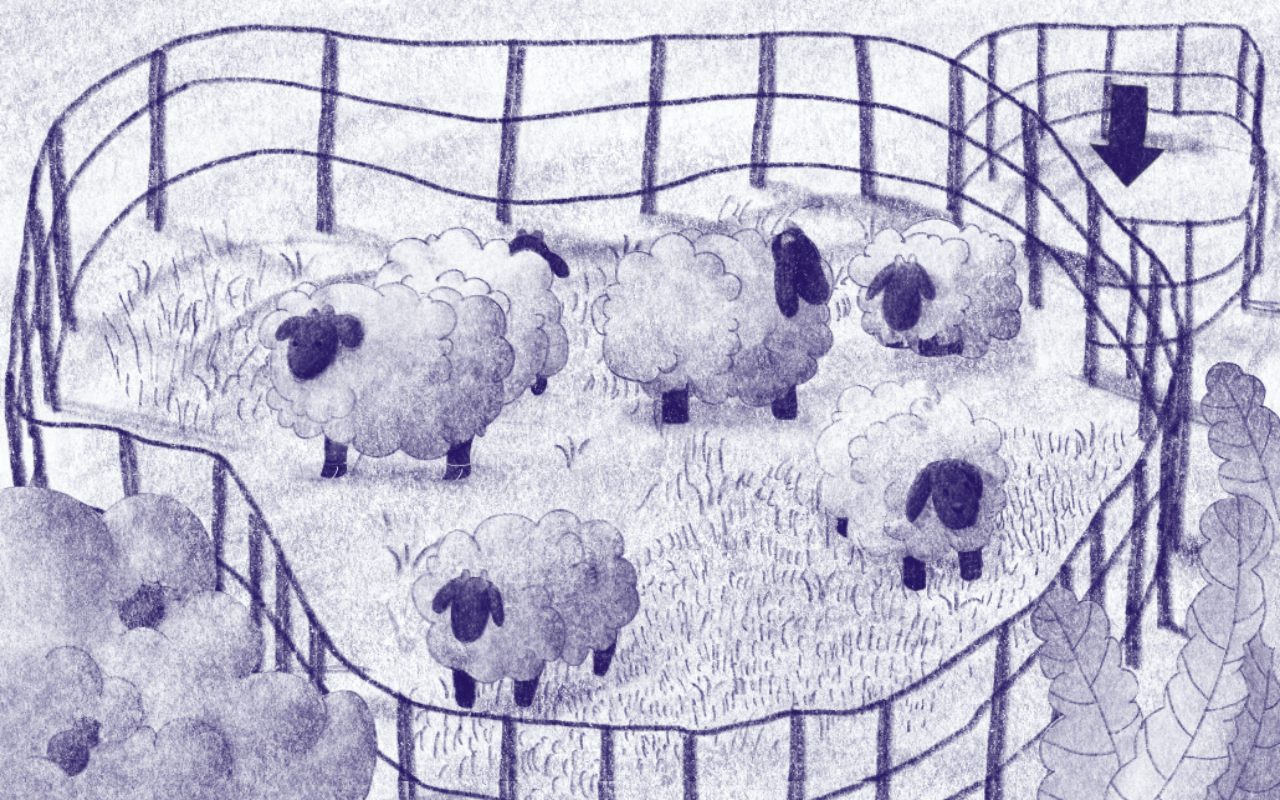
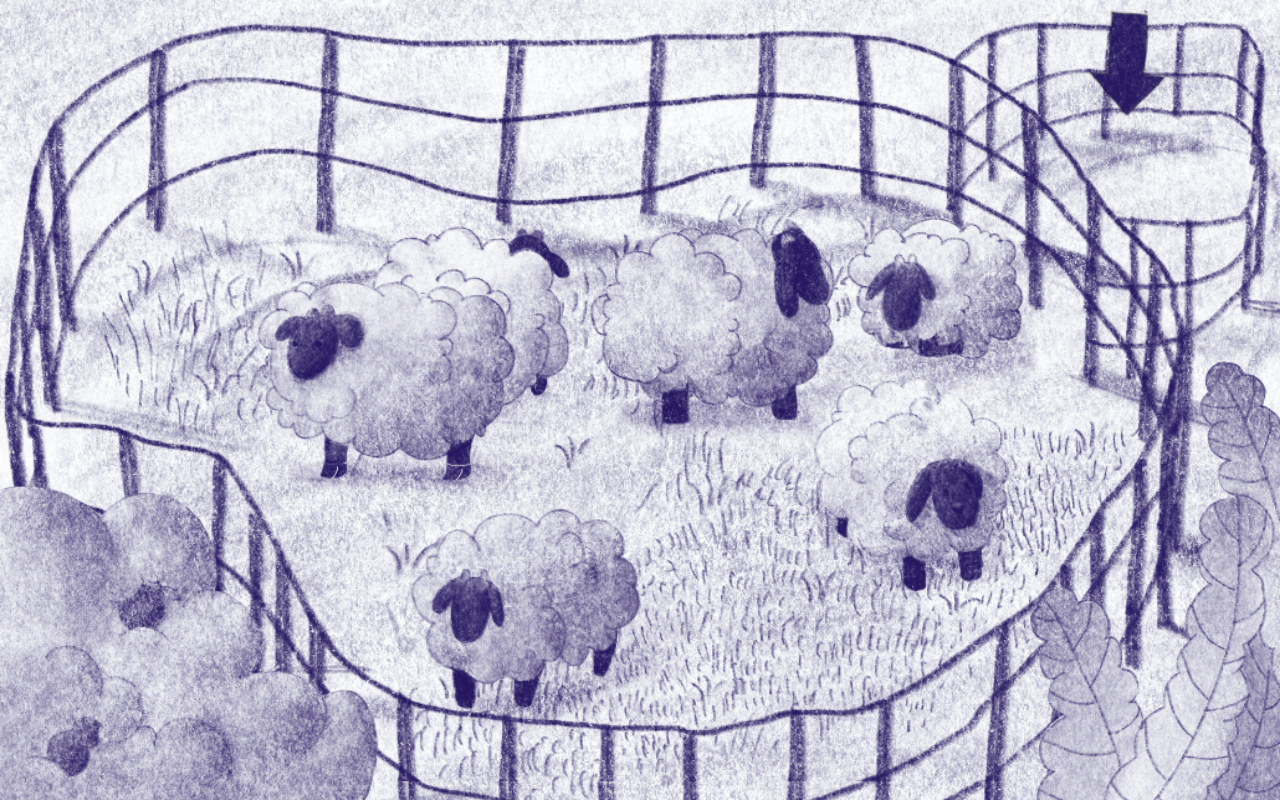
Before and after one commit to ysq14731/sweaterT, a plain HTML site: page sheepfold.html in a window 1280 px wide. Drawn offline with Linux system fonts and the light colour scheme.

Commit message:
Update my.css

```diff
--- a/my.css
+++ b/my.css
@@ -2,7 +2,6 @@
     margin: 0;
     padding: 0;
 }
-
 
 
 html{
@@ -10,14 +9,6 @@ html{
     font-size: 4.8543689320388vw;
     background-color: antiquewhite;
 }
-
-/* @media screen and (orientation:portrait) {
-
-    body {
-      transform-origin: 0 0;
-      transform: rotateZ(90deg) translateY(-100%);
-    }
-  } */
 
 
 .sheepfold{
@@ -123,7 +114,7 @@ html{
     background-repeat: no-repeat;
     background-size: 100% 100%;
     position: absolute;
-    top: 10vh;
+    top: 1vh;
     left: 85vw;
 }
 
```
